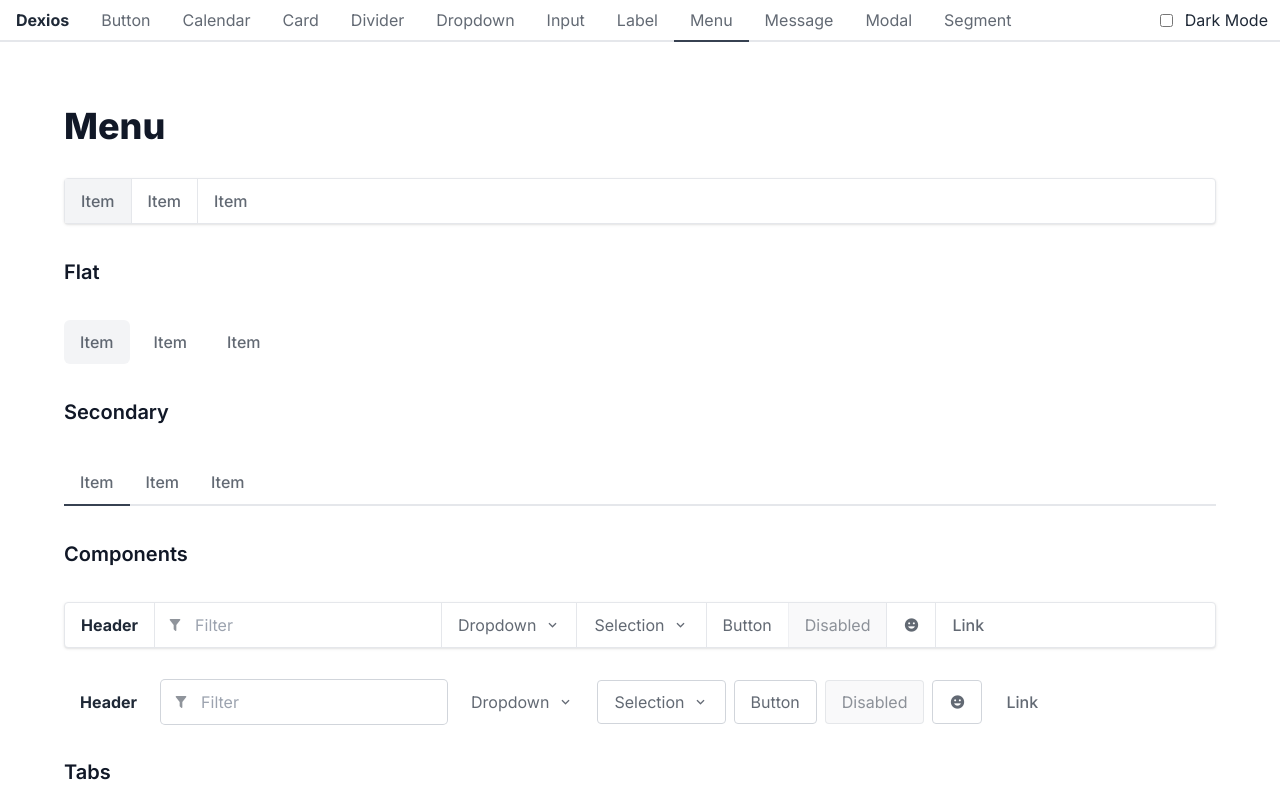
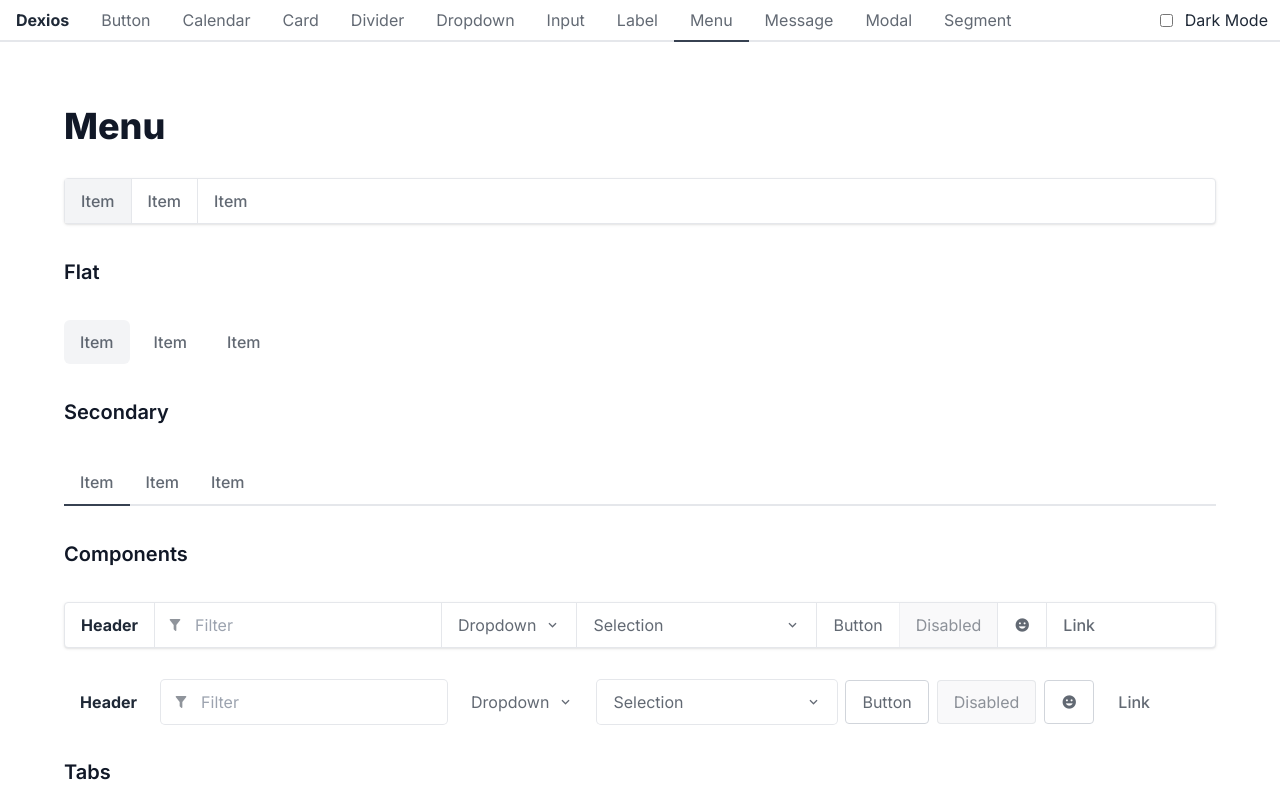
Before and after one commit to truefusion/dexios-ui, a Vue app: page /menu in a window 1280 px wide. Built offline with nearby package versions, Linux system fonts and the light colour scheme.

Commit message:
Snapshot.

```diff
--- a/src/components/Dropdown.vue
+++ b/src/components/Dropdown.vue
@@ -1,6 +1,6 @@
 <script setup>
 	import { computed, mergeProps, reactive, ref, unref } from 'vue';
-	import { computePosition, flip } from '@floating-ui/dom';
+	import { computePosition, flip, shift } from '@floating-ui/dom';
 	import Base from './../lib/Base.js';
 	import DexiosMenu from './Menu.vue';
 
@@ -19,6 +19,7 @@
 	});
 	const middleware = [
 		flip(),
+		shift(),
 	];
 	const pos = reactive({
 		left: '0px',
@@ -47,7 +48,7 @@
 		computePosition(root, menu, {
 			middleware,
 			placement: 'bottom-start',
-			strategy: 'fixed',
+			strategy: 'absolute',
 		}).then(({x,y,placement,strategy}) => {
 			classes['placement-bottom'] = placement.includes('bottom');
 			classes['placement-top'] = placement.includes('top');
@@ -74,14 +75,14 @@
 <style lang="less">
 .dexios {
 		&.dropdown {
-			@apply flex-col inline-flex items-start justify-start relative;
+			@apply flex-col inline-flex relative;
 
 			.dropdown-label {
-				@apply flex flex-1 items-center px-4 e('py-1.5') space-x-2 text-gray-800 transition-colors dark:text-white;
+				@apply flex flex-1 items-center px-4 e('py-1.5') space-x-2 text-gray-800 transition-colors z-1 dark:text-white;
 			}
 
 			.dropdown-menu {
-				@apply absolute border-gray-300 z-1;
+				@apply absolute ring-gray-300 z-10;
 			}
 
 			&:not(.open) {
@@ -114,24 +115,24 @@
 				@apply p-0;
 
 				.dropdown-label {
-					@apply rounded dark:bg-gray-700 dark:border-gray-800;
+					@apply rounded dark:bg-gray-700 dark:ring-gray-800;
 				}
 			}
 
 			&.selection {
-				@apply min-w-max rounded hover:shadow;
+				@apply min-w-max rounded w-60 hover:shadow;
 
 				.dropdown-label {
-					@apply border border-gray-300;
+					@apply ring-1 ring-gray-200;
 				}
 
 				.dropdown-menu {
-					@apply border-sky-500 -my-px overflow-y-auto w-full dark:border-sky-300 dark:divide-sky-300;
+					@apply ring-1 ring-sky-500 -my-px overflow-y-auto w-60 dark:ring-sky-300 dark:divide-sky-300;
 				}
 
 				&.open {
 					.dropdown-label{
-						@apply border-sky-500 dark:border-sky-300;
+						@apply ring-sky-500 dark:ring-sky-300;
 					}
 
 					&.placement-bottom {
--- a/src/components/Input.vue
+++ b/src/components/Input.vue
@@ -135,7 +135,7 @@
 <style lang="less">
 	.dexios {
 		&.input {
-			@apply divide-gray-300 inline-flex items-center ring-gray-300 transition-shadow dark:text-white;
+			@apply divide-gray-200 inline-flex items-center ring-gray-200 transition-shadow dark:text-white;
 
 			&:not(.plain) {
 				@apply bg-white divide-x ring-1 rounded dark:bg-gray-700 dark:divide-gray-800 dark:ring-gray-800;
--- a/src/components/Menu.vue
+++ b/src/components/Menu.vue
@@ -65,7 +65,7 @@
 				> .dropdown:not(.open) {
 					&.selection {
 						.dropdown-label {
-							@apply border-transparent;
+							@apply ring-transparent;
 						}
 					}
 				}
--- a/src/examples/Dropdown.vue
+++ b/src/examples/Dropdown.vue
@@ -19,7 +19,7 @@
 
 		<h3>Selection</h3>
 		<DexiosDropdown class="selection">
-			<span>{{value}}</span>
+			<span class="flex-1 truncate">{{value}}</span>
 			<template #menu="{ close }">
 				<DexiosItem @click="value = val; close()" v-for="val in values">{{val}}</DexiosItem>
 			</template>
@@ -27,7 +27,7 @@
 
 		<h3>Inner HTML</h3>
 		<DexiosDropdown class="selection">
-			<span class="flex-1">{{value}}</span>
+			<span class="flex-1 truncate">{{value}}</span>
 			<DexiosLabel>
 				<span>100</span>
 			</DexiosLabel>
--- a/src/examples/Menu.vue
+++ b/src/examples/Menu.vue
@@ -34,7 +34,7 @@
 				</template>
 			</DexiosDropdown>
 			<DexiosDropdown class="selection">
-				<span>Selection</span>
+				<span class="flex-1 truncate">Selection</span>
 				<template #menu="{close}">
 					<DexiosItem>Item</DexiosItem>
 					<DexiosItem>Item</DexiosItem>
@@ -58,7 +58,7 @@
 				</template>
 			</DexiosDropdown>
 			<DexiosDropdown class="selection">
-				<span>Selection</span>
+				<span class="flex-1 truncate">Selection</span>
 				<template #menu="{close}">
 					<DexiosItem>Item</DexiosItem>
 					<DexiosItem>Item</DexiosItem>
```
